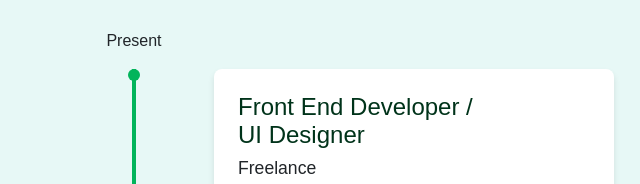
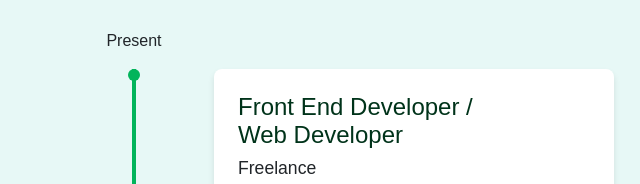
Before and after one commit to CharlotteJoyceDCB/Charlotte-Joyce-Portfolio, a plain HTML site: page index.html in a window 1280 px wide. Shown: the part 2622-2806 px from the top of the page, 506-1146 px from the left. Drawn offline with nearby package versions, Linux system fonts and the light colour scheme.

Commit message:
Update exp

```diff
--- a/index.html
+++ b/index.html
@@ -5,11 +5,11 @@
     <meta name="viewport" content="width=device-width, initial-scale=1.0">
     <title>Charlotte Joyce</title>
     <link href="https://cdn.jsdelivr.net/npm/bootstrap@5.3.0-alpha3/dist/css/bootstrap.min.css" rel="stylesheet">
-    <link rel="stylesheet" href="/style.css">
     <link rel="icon" href="/images/logo-dynamite.ico">
     <script src="https://cdn.jsdelivr.net/npm/feather-icons/dist/feather.min.js"></script>
     <link rel="stylesheet" type='text/css' href="https://cdn.jsdelivr.net/gh/devicons/devicon@latest/devicon.min.css" />
     <link href="https://cdn.jsdelivr.net/npm/bootstrap-icons/font/bootstrap-icons.css" rel="stylesheet">
+    <link rel="stylesheet" href="/style.css">
 </head>
 <body>
     <!-- Navbar -->
@@ -432,7 +432,7 @@
 
           <div class="timeline-point present"></div>
           <div class="experience-card" style="top: 0;">
-            <h3>Front End Developer / <br> UI Designer</h3>
+            <h3>Front End Developer / <br> Web Developer</h3>
             <h4>Freelance</h4>
             <p class="timeline">December 2022 – Present</p>
             <ul>
```
Also changed, not shown: style.css (line endings or trailing spaces).
